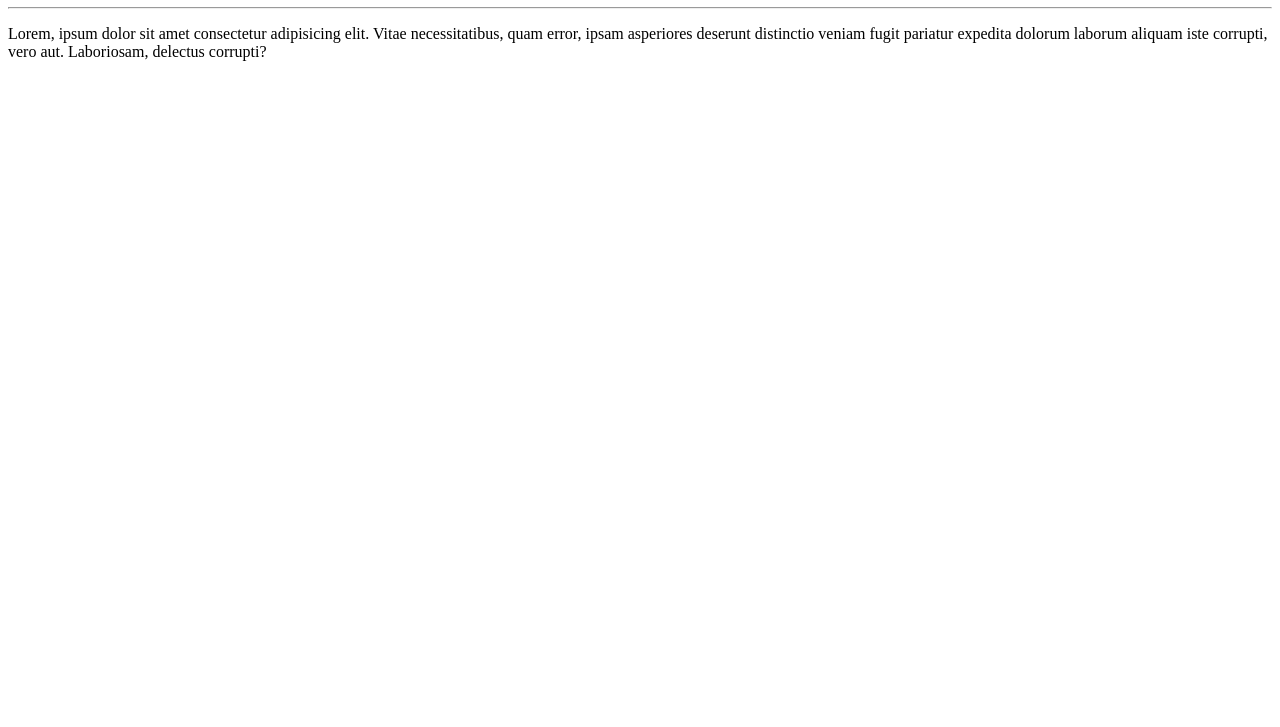
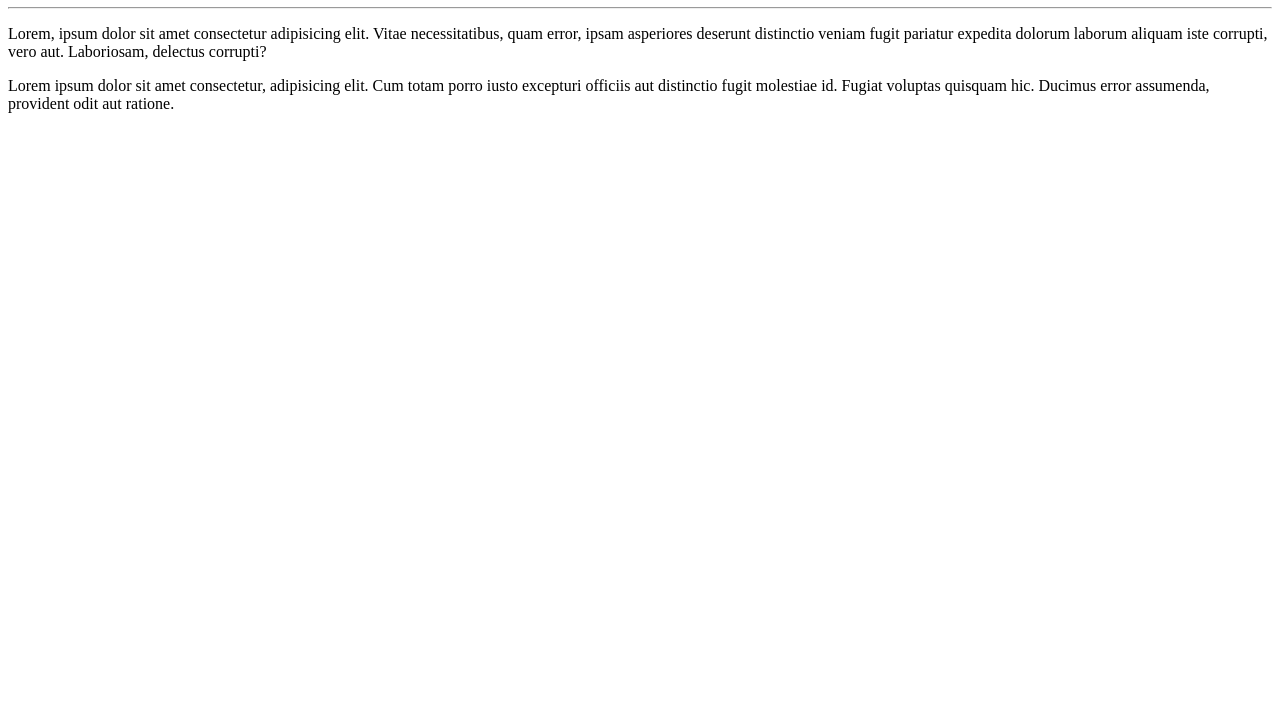
Before and after one commit to allanfernando/Ola-Mundo, a plain HTML site: page site-exemplo/index.html in a window 1280 px wide. Shown: the part 73-800 px from the top of the page. Drawn offline with Linux system fonts and the light colour scheme.

Commit message:
adicionei um paragrafo

```diff
--- a/site-exemplo/index.html
+++ b/site-exemplo/index.html
@@ -9,5 +9,6 @@
     <h1>Olá, Mundo! </h1>
     <hr>
     <p>Lorem, ipsum dolor sit amet consectetur adipisicing elit. Vitae necessitatibus, quam error, ipsam asperiores deserunt distinctio veniam fugit pariatur expedita dolorum laborum aliquam iste corrupti, vero aut. Laboriosam, delectus corrupti?</p>
+    <p>Lorem ipsum dolor sit amet consectetur, adipisicing elit. Cum totam porro iusto excepturi officiis aut distinctio fugit molestiae id. Fugiat voluptas quisquam hic. Ducimus error assumenda, provident odit aut ratione.</p>
 </body>
 </html>
```
